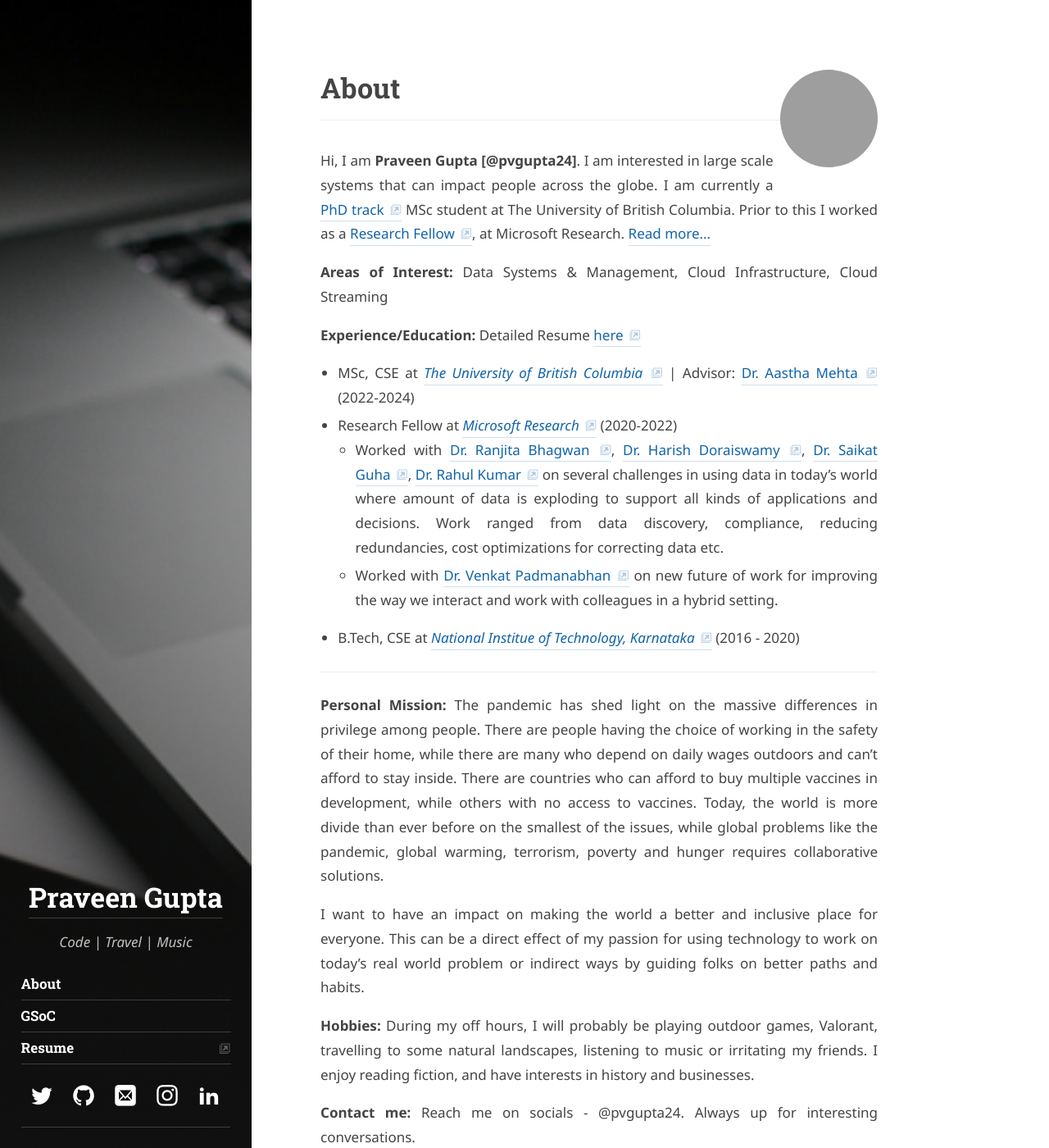
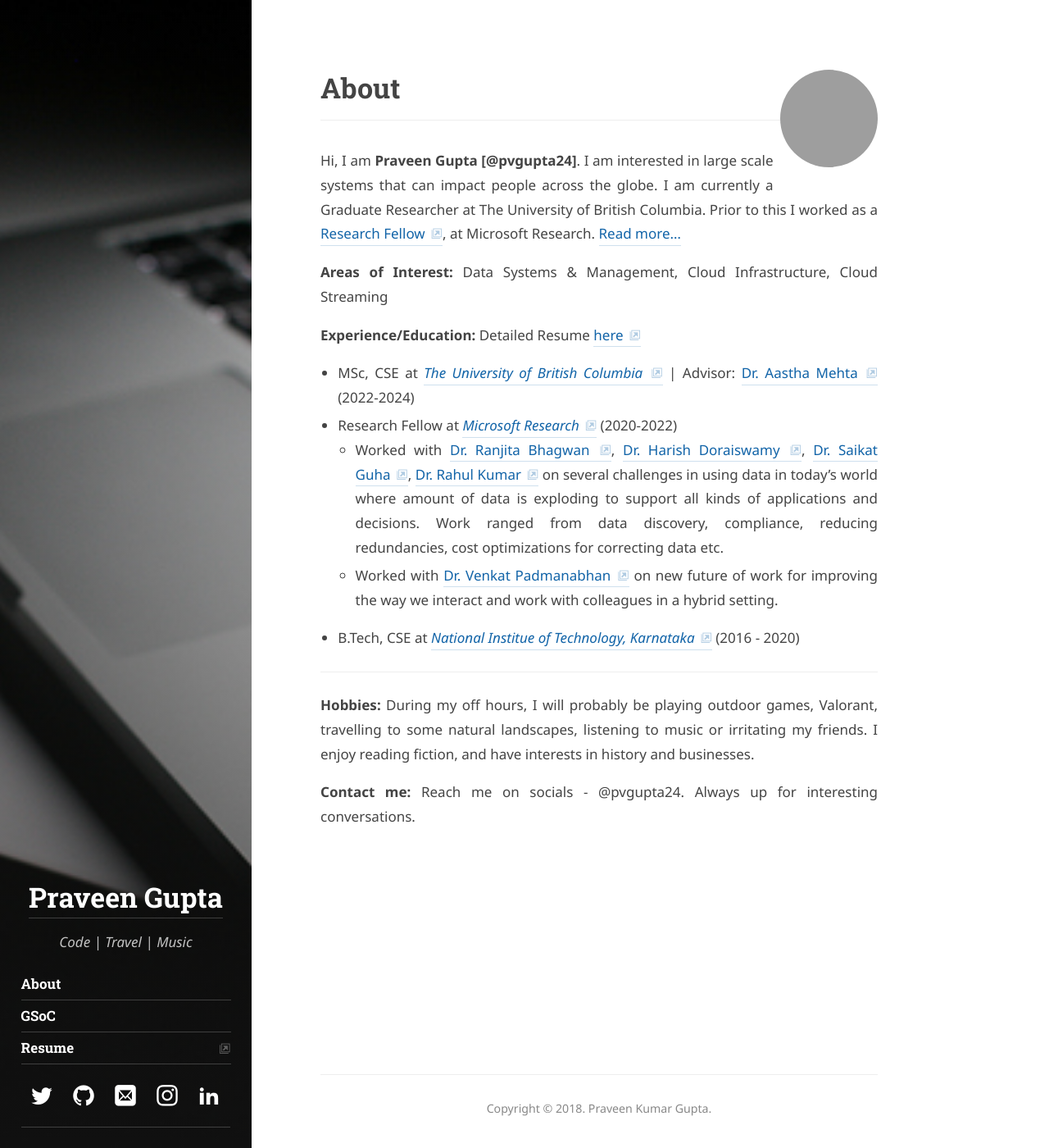
Before and after one commit to pvgupta24/pvgupta24.github.io, a Jekyll site: the page built from about.md, in a window 1280 px wide and 1400 px high. Shown: the whole window at 82% size. Built offline with Jekyll 4.4.1, drawn with Linux system fonts in a browser that asks for light colours; some web fonts are replaced; grey boxes are pictures that could not be loaded.

```diff
--- a/_data/authors.yml
+++ b/_data/authors.yml
@@ -9,14 +9,12 @@ author1:
   # Markdown enabled, can use multiple paragraphs (enabled by `|`)
   about:             |
     Hi, I am **Praveen Gupta [@pvgupta24]**. I am interested in large scale systems that can impact people across the globe.
-    I am currently a [PhD track](https://www.cs.ubc.ca/students/grad/prospective-grads/grad-programs/phd-track-msc-program)
-    MSc student at The University of British Columbia. Prior to this I worked as a [Research Fellow](https://www.microsoft.com/en-us/research/academic-program/research-fellows-program-at-microsoft-research-india),
+    I am currently a Graduate Researcher at The University of British Columbia. Prior to this I worked as a [Research Fellow](https://www.microsoft.com/en-us/research/academic-program/research-fellows-program-at-microsoft-research-india),
     at Microsoft Research. [Read more...](/about)
-
 
   # This photo will be used in the about section
   picture:
-    path:            https://drive.google.com/uc?id=1WG7Aljct_4fFF-enUcTi0026ZobPeZhJ
+    path:            https://drive.google.com/uc?id=1wc7yvakE8zgS2Yov7xraqPUBF2YNZXY-
     #https://placehold.it/128x128
     # srcset is optional, but can be used to provide higher res versions for retina displays
     # srcset:
--- a/about.md
+++ b/about.md
@@ -16,11 +16,6 @@ order: 1
 
 ---
 
-**Personal Mission:** The pandemic has shed light on the massive differences in privilege among people. There are people having the choice of working in the safety of their home, while there are many who depend on daily wages outdoors and can't afford to stay inside. There are countries who can afford to buy multiple vaccines in development, while others with no access to vaccines.
-Today, the world is more divide than ever before on the smallest of the issues, while global problems like the pandemic, global warming, terrorism, poverty and hunger requires collaborative solutions.
-
-I want to have an impact on making the world a better and inclusive place for everyone. This can be a direct effect of my passion for using technology to work on today's real world problem or indirect ways by guiding folks on better paths and habits.
-
 **Hobbies:**
 During my off hours, I will probably be playing outdoor games, Valorant, travelling to some natural landscapes, listening to music or irritating my friends.
 I enjoy reading fiction, and have interests in history and businesses.
```
Also changed, not shown: _posts/2023-04-26-vancouver-house-hunting.md (added, +57 -0 lines), README.md.
